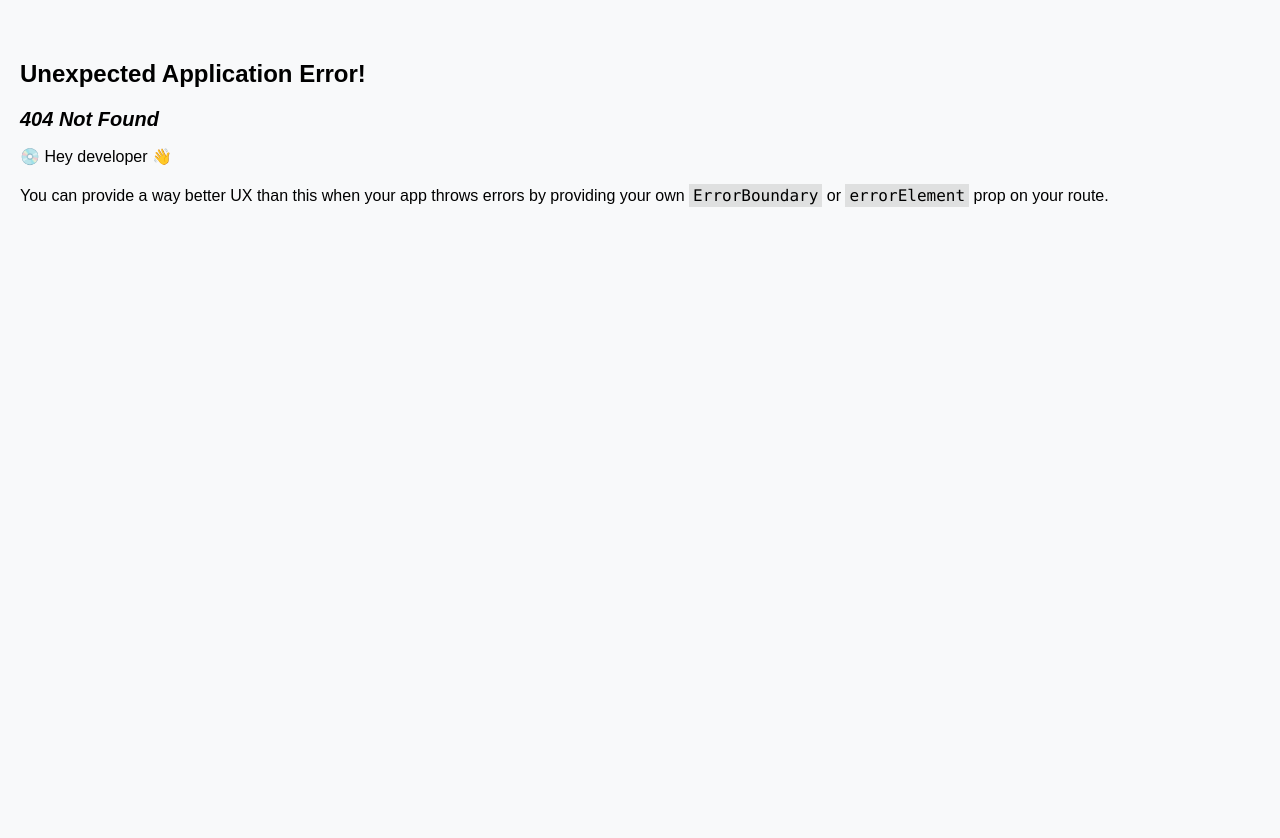
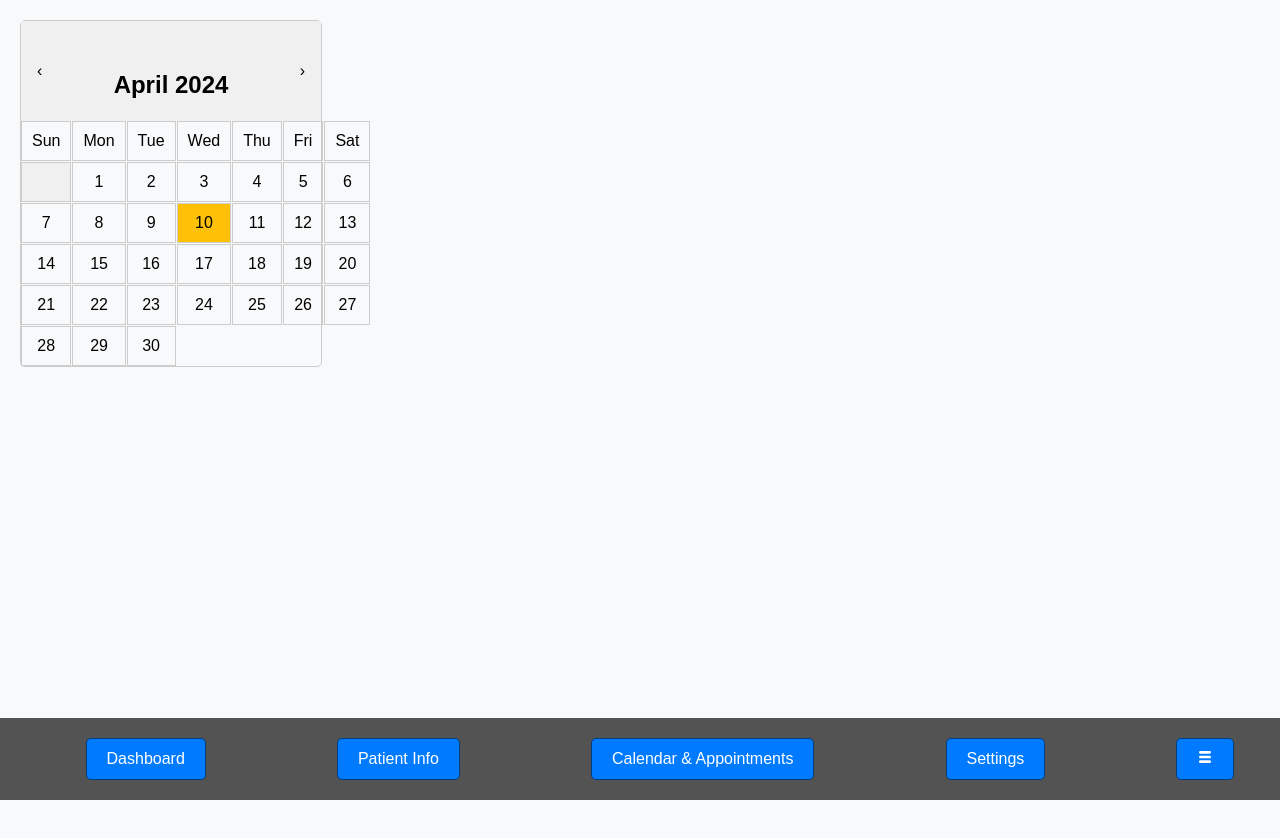
Before and after one commit to ManpreetRai-0/MediTrack, a React (Create React App) app: page /navi/calendar in a window 1280 px wide. Before the commit this address had no page. Built offline with nearby package versions, Linux system fonts and the light colour scheme.

Commit message:
added calendar

```diff
--- a/src/App.js
+++ b/src/App.js
@@ -1,5 +1,6 @@
 import './App.css';
 import LoginForm from './Components/Pages/LoginForm/LoginForm.jsx';
+import { Calendar } from "./Components/Pages/Calendar/Calendar.jsx"
 import { Dashboard } from './Components/Pages/Dashboard/Dashboard.jsx';
 import { HealthInfo } from './Components/Pages/HealthInfo/HealthInfo.jsx'
 import { NaviBar } from "./Components/Pages/NaviBar/NaviBar.jsx"
@@ -12,7 +13,8 @@ const router = createBrowserRouter([
   { path: '/navi', element: <NaviBar/>, children:
   [
     { path: 'dash-board', element: <Dashboard/>},
-    { path: 'healthInfo', element: <HealthInfo/>}
+    { path: 'healthInfo', element: <HealthInfo/>},
+    { path: 'calendar', element: <Calendar/>}
   ],
   },
 ]);
--- /dev/null
+++ b/src/Components/Pages/Calendar/Calendar.css
@@ -0,0 +1,45 @@
+.calendar {
+    font-family: Arial, sans-serif;
+    border: 1px solid #ccc;
+    border-radius: 5px;
+    width: 300px;
+  }
+
+  .calendar-header {
+    display: flex;
+    justify-content: space-between;
+    align-items: center;
+    padding: 10px;
+    background-color: #f0f0f0;
+  }
+
+  .calendar-header button {
+    background-color: transparent;
+    border: none;
+    cursor: pointer;
+    font-size: 16px;
+  }
+
+  .calendar-header button:hover {
+    color: #333;
+  }
+
+  .calendar-days {
+    display: grid;
+    grid-template-columns: repeat(7, 1fr);
+    gap: 1px;
+  }
+
+  .calendar-day {
+    padding: 10px;
+    text-align: center;
+    border: 1px solid #ccc;
+  }
+
+  .blank {
+    background-color: #f0f0f0;
+  }
+
+  .today {
+    background-color: #ffc107;
+  }
--- /dev/null
+++ b/src/Components/Pages/Calendar/Calendar.jsx
@@ -0,0 +1,85 @@
+import React, { useState } from 'react';
+import './Calendar.css';
+
+export const Calendar = () => {
+  const [date, setDate] = useState(new Date());
+
+  const daysOfWeek = ['Sun', 'Mon', 'Tue', 'Wed', 'Thu', 'Fri', 'Sat'];
+  const monthsOfYear = [
+    'January', 'February', 'March', 'April', 'May', 'June',
+    'July', 'August', 'September', 'October', 'November', 'December'
+  ];
+
+  const getDaysInMonth = (year, month) => {
+    return new Date(year, month + 1, 0).getDate();
+  };
+
+  const getFirstDayOfMonth = (year, month) => {
+    return new Date(year, month, 1).getDay();
+  };
+
+  const isToday = (year, month, day) => {
+    const today = new Date();
+    return (
+      year === today.getFullYear() &&
+      month === today.getMonth() &&
+      day === today.getDate()
+    );
+  };
+
+  const handlePrevMonth = () => {
+    setDate(prevDate => {
+      const newDate = new Date(prevDate);
+      newDate.setMonth(newDate.getMonth() - 1);
+      return newDate;
+    });
+  };
+
+  const handleNextMonth = () => {
+    setDate(prevDate => {
+      const newDate = new Date(prevDate);
+      newDate.setMonth(newDate.getMonth() + 1);
+      return newDate;
+    });
+  };
+
+  const renderCalendar = () => {
+    const year = date.getFullYear();
+    const month = date.getMonth();
+    const daysInMonth = getDaysInMonth(year, month);
+    const firstDayOfMonth = getFirstDayOfMonth(year, month);
+
+    const blanks = Array(firstDayOfMonth).fill(null);
+    const days = Array.from({ length: daysInMonth }, (_, i) => i + 1);
+
+    return (
+      <div className="calendar">
+        <div className="calendar-header">
+          <button onClick={handlePrevMonth}>&#8249;</button>
+          <h2>{monthsOfYear[month]} {year}</h2>
+          <button onClick={handleNextMonth}>&#8250;</button>
+        </div>
+        <div className="calendar-days">
+          {daysOfWeek.map(day => (
+            <div key={day} className="calendar-day">{day}</div>
+          ))}
+          {blanks.map((_, index) => (
+            <div key={index} className="calendar-day blank"></div>
+          ))}
+          {days.map(day => (
+            <div
+              key={day}
+              className={`calendar-day ${isToday(year, month, day) ? 'today' : ''}`}
+            >
+              {day}
+            </div>
+          ))}
+        </div>
+      </div>
+    );
+  };
+
+  return renderCalendar();
+};
+
+//export default Calendar;
--- a/src/Components/Pages/HealthInfo/HealthInfo.css
+++ b/src/Components/Pages/HealthInfo/HealthInfo.css
@@ -77,27 +77,56 @@ li {
   outline: none;
 }
 
-
-/*bottom navigation bar styles*/
-/*
-//moved this code to NaviBar
-
-.bottom-nav {
-  display: flex;
-  justify-content: space-around;
-  padding: 20px;
-  background-color: #535353;
-  position: fixed;
-  bottom: 0;
-  left: 0;
-  width: 100%;
+/*delete button styles*/
+.delete button {
+  padding: 8px 20px;
+  font-size: 16px;
+  margin-bottom: 20px;
+  background-color: #ffd2d2;
+  color: #000000;
+  border: 1px solid #000000;
+  border-radius: 5px;
+  cursor: pointer;
 }
 
-.bottom-nav button:hover {
-  background-color: #4da3ff;
+.delete button:hover {
+  background-color: #ff2525;
+  color: #ffffff;
+}
 
+/*update button styles*/
+.update button {
+  padding: 8px 20px;
+  font-size: 16px;
+  margin-bottom: 20px;
+  background-color: #fff1b4;
+  color: #000000;
+  border: 1px solid #000000;
+  border-radius: 5px;
+  cursor: pointer;
 }
-*/
+
+.update button:hover {
+  background-color: #ffe925;
+  color: #000000;
+}
+
+/*add button styles*/
+.add button {
+  padding: 8px 20px;
+  font-size: 16px;
+  margin-bottom: 20px;
+  background-color: #d9ffbf;
+  color: #000000;
+  border: 1px solid #000000;
+  border-radius: 5px;
+  cursor: pointer;
+}
+
+.add button:hover {
+  background-color: #09ff00;
+  color: #000000;
+}
 
 
 /*search bar styles*/
--- a/src/Components/Pages/HealthInfo/HealthInfo.jsx
+++ b/src/Components/Pages/HealthInfo/HealthInfo.jsx
@@ -206,7 +206,9 @@ export function HealthInfo() {
                   <li key={index}>{item}</li>
                 ))}
               </ul>
+              <div className="delete">
                 <button onClick={() => handleDeleteConfirmation(patient.id)}>Delete Patient</button>
+              </div>
             </div>
 
             {/* confirmation dialog */}
@@ -221,9 +223,11 @@ export function HealthInfo() {
             )}
 
             {/* update patient info */}
+            <div className="update">
               <button onClick={handleUpdateMode}>
                 {updateMode ? "Cancel Update" : "Update Patient Info"}
               </button>
+            </div>
             {updateMode && (
               <>
                 {/* update name */}
@@ -315,9 +319,11 @@ export function HealthInfo() {
 
       {/* add a new patient */}
       <p>....................................................</p>
+      <div className="add">
         <button onClick={handleAddMode}>
-        {updateMode ? "Cancel Add" : "Add a New Patient"}
+          {addMode ? "Cancel Add" : "Add a New Patient"}
         </button>
+        </div>
       {addMode && (
         <div>
           <h2>Add a New Patient</h2>
@@ -381,10 +387,13 @@ export function HealthInfo() {
           <input
             placeholder="YYYY-MM-DD: Visit..."
             onChange={(e) => setNewLabVisits(e.target.value.split(','))}
+
           />
-
+ <div className="add">
           <p><button onClick={onAddPatient}> Submit New Patient </button></p>
         </div>
+        </div>
+
       )}
       {/* text for spacing */}
       <h1>....................................................</h1>
--- a/src/Components/Pages/NaviBar/NaviBar.jsx
+++ b/src/Components/Pages/NaviBar/NaviBar.jsx
@@ -21,6 +21,11 @@ export function NaviBar(user){
         user ? navigate("healthInfo") : alert('No User');
     }
 
+    function handleCalendar(){
+        user ? navigate("calendar") : alert('No User');
+    }
+
+
 
 
     return(
@@ -31,8 +36,8 @@ export function NaviBar(user){
             (
             <div className="bottom-nav">
                 <button onClick={handleDash}>Dashboard</button>
-                <button onClick={handlePatientInfo}>Patient General Info</button>
-                <button>Calendar & Appointments</button>
+                <button onClick={handlePatientInfo}>Patient Info</button>
+                <button onClick={handleCalendar}>Calendar & Appointments</button>
                 <button>Settings</button>
                 <button className="NaviMenu" onClick={handleBar}><TiThMenu/></button>
             </div>
```
Lines whose indentation alone changed are shown as unchanged.
